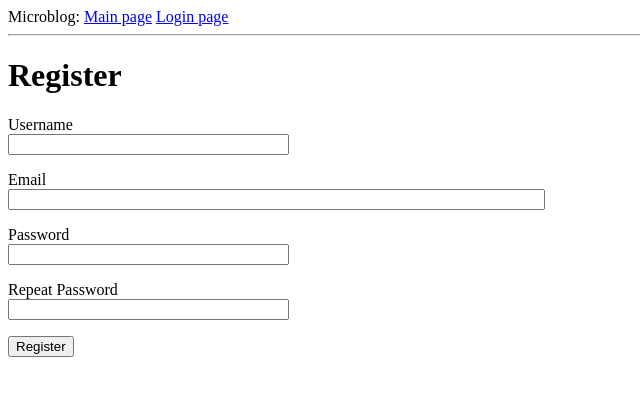
After one commit to Dataquark/Flask-Blog, a Flask app: page /register in a window 1280 px wide. The commit adds this page. Shown: the top 396 px of the page, without its empty margins (0-640 px from the left). Run offline with Flask 2, Linux system fonts and the light colour scheme.

Commit message:
Added register.html file and steps 40-42 in the Workflow.md

```diff
--- a/app/forms.py
+++ b/app/forms.py
@@ -1,6 +1,7 @@
 from flask_wtf import FlaskForm
 from wtforms import StringField, BooleanField, SubmitField, PasswordField
-from wtforms.validators import DataRequired
+from wtforms.validators import DataRequired, ValidationError, Email, EqualTo
+from app.models import User
 
 
 class LoginForm(FlaskForm):
@@ -9,3 +10,25 @@ class LoginForm(FlaskForm):
     password = StringField("password", validators=[DataRequired()])
     remember_me = BooleanField("Remember me")
     submit = SubmitField("Sign in")
+
+
+# Step 40 in the Workflow
+class RegistrationForm(FlaskForm):
+
+    username = StringField("Username", validators=[DataRequired()])
+    email = StringField("Email", validators=[DataRequired(), Email()])
+    password = PasswordField("Password", validators=[DataRequired()])
+    password2 = PasswordField(
+        "Repeat Password", validators=[DataRequired(), EqualTo("password")]
+    )
+    submit = SubmitField("Register")
+
+    def validate_username(self, username):
+        user = User.query.filter_by(username=username.data).first()
+        if user is not None:
+            raise ValidationError("Username is already chosen")
+
+    def validate_email(self, email):
+        email = User.query.filter_by(email=email.data).first()
+        if email is not None:
+            raise ValidationError("Email is already chosen")
--- a/app/routes.py
+++ b/app/routes.py
@@ -1,7 +1,7 @@
-from app import app
+from app import app, db
 from flask import render_template, flash, redirect, url_for, request
 from werkzeug.urls import url_parse
-from app.forms import LoginForm
+from app.forms import LoginForm, RegistrationForm
 from flask_login import current_user, login_user, logout_user, login_required
 from app.models import User
 
@@ -51,3 +51,27 @@ def login():
 def logout():
     logout_user()
     return redirect(url_for("index"))
+
+
+@app.route("/register", methods=["GET", "POST"])
+def register():
+    # First we check if the user already logged in
+    # If so, we will redirect the user to main page
+    if current_user.is_authenticated:
+        return redirect(url_for("index"))
+
+    # We will get the form from forms.py
+    form = RegistrationForm()
+    if form.validate_on_submit():
+        # User's data passes all the validations
+        # We will add it to User class
+        user = User(username=form.username.data, email=form.email.data)
+        user.set_password(form.password.data)
+
+        # Once the user is created, we will add him/her to our db
+        db.session.add(user)
+        db.session.commit()
+        flash("Congratulations. You are not a registered user!")
+        return redirect(url_for("login"))
+
+    return render_template("register.html", title="Register", form=form)
--- /dev/null
+++ b/app/templates/register.html
@@ -0,0 +1,59 @@
+<!--Everything here is Step 41 in the Workflow-->
+{% extends "base.html" %}
+
+{% block content %}
+
+<h1>Register</h1>
+<form action="" method="post">
+    {{form.hidden_tag()}}
+
+    <!--Username field-->
+    <p>
+        {{form.username.label}} <br>
+        {{form.username(size=32)}}
+
+        <!-- To display the erros -->
+        {% for error in form.username.errors %}
+        <span style="color: red;">[{{error}}]</span>
+        {% endfor %}
+    </p>
+
+    <!--Email field-->
+    <p>
+        {{form.email.label}} <br>
+        {{form.email(size=64)}} <br>
+
+        <!-- To display the erros -->
+        {% for error in form.email.errors %}
+        <span style="color: red;">[{{error}}]</span>
+        {% endfor %}
+    </p>
+
+    <!--Password field-->
+    <p>
+        {{form.password.label}} <br>
+        {{form.password(size=32)}} <br>
+
+        <!-- To display the erros -->
+        {% for error in form.password.errors %}
+        <span style="color: red;">[{{error}}]</span>
+        {% endfor %}
+    </p>
+
+    <!--Repeat password field-->
+    <p>
+        {{form.password2.label}} <br>
+        {{form.password2(size=32)}} <br>
+
+        <!-- To display the erros -->
+        {% for error in form.password2.errors %}
+        <span style="color: red;">[{{error}}]</span>
+        {% endfor %}
+    </p>
+
+    <!--Submit field-->
+    <p>
+        {{form.submit()}}
+    </p>
+</form>
+{% endblock %}
```
Also changed, not shown: Workflow.md (+24 -0 lines), app/templates/login.html (+8 -1 lines), app.db.
